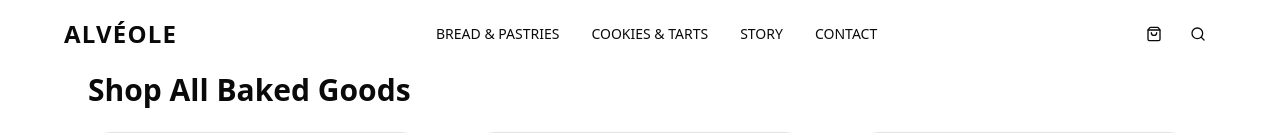
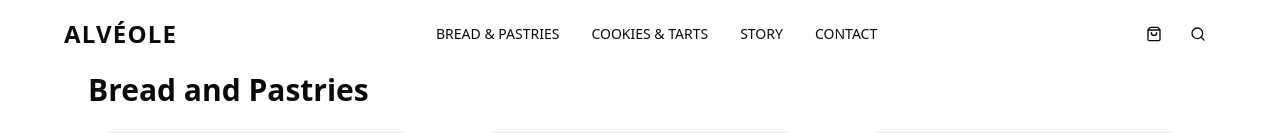
Before and after one commit to kekedezha/ecomm-x-frontend, a React (Vite) app: page /shop_bp in a window 1280 px wide. Shown: the top 133 px of the page. Built offline with nearby package versions, Linux system fonts and the light colour scheme.

Commit message:
updated page header name to bread and pastries

```diff
--- a/src/pages/Shop_Bread_Pastries.tsx
+++ b/src/pages/Shop_Bread_Pastries.tsx
@@ -59,7 +59,7 @@ const allProducts: Product[] = [
 export default function Shop() {
     return (
         <div className="p-6 mx-auto max-w-6xl bg-white/80 backdrop-blur-md">
-            <h1 className="text-3xl font-bold mb-6">Shop All Baked Goods</h1>
+            <h1 className="text-3xl font-bold mb-6">Bread and Pastries</h1>
             <section className="grid gap-12 grid-cols-1 sm:grid-cols-2 md:grid-cols-3 justify-items-center">
                 {allProducts.map((product) => (
                     <ProductCard key={product.id} product={product} />
```
